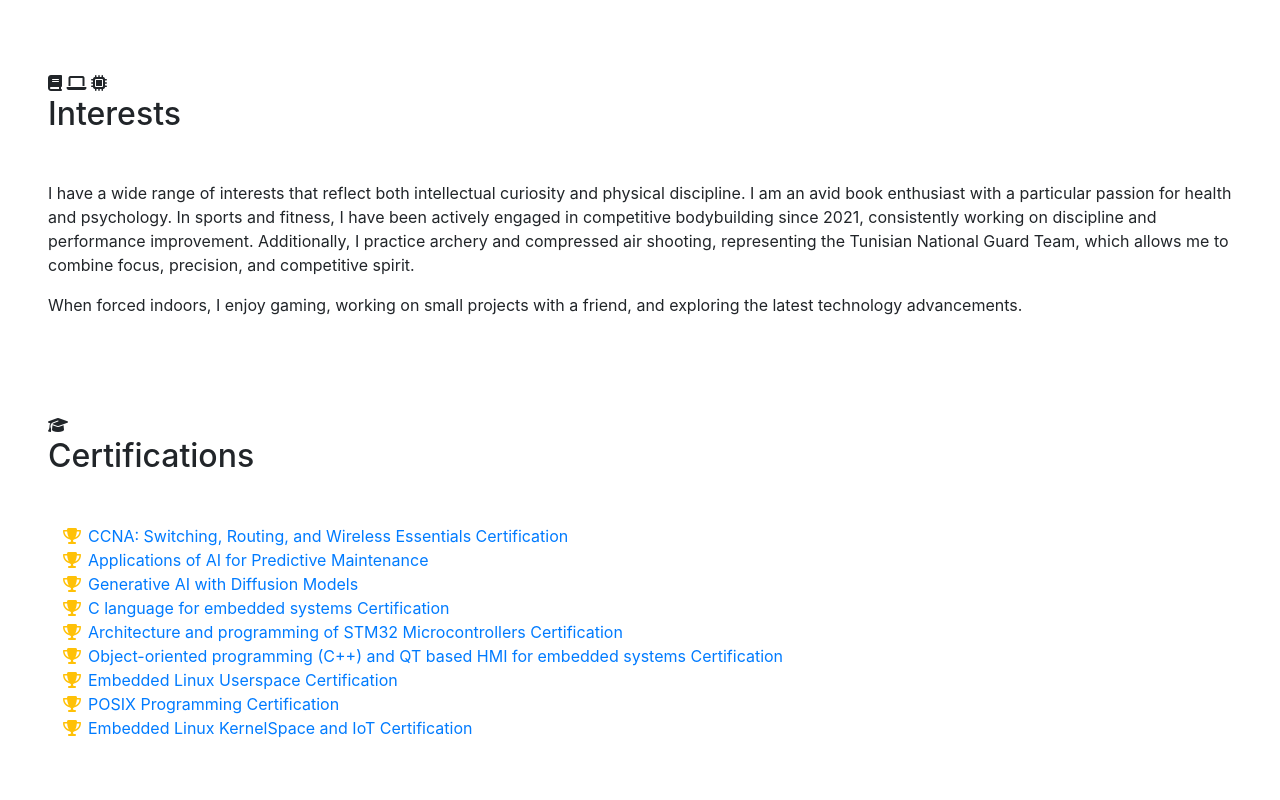
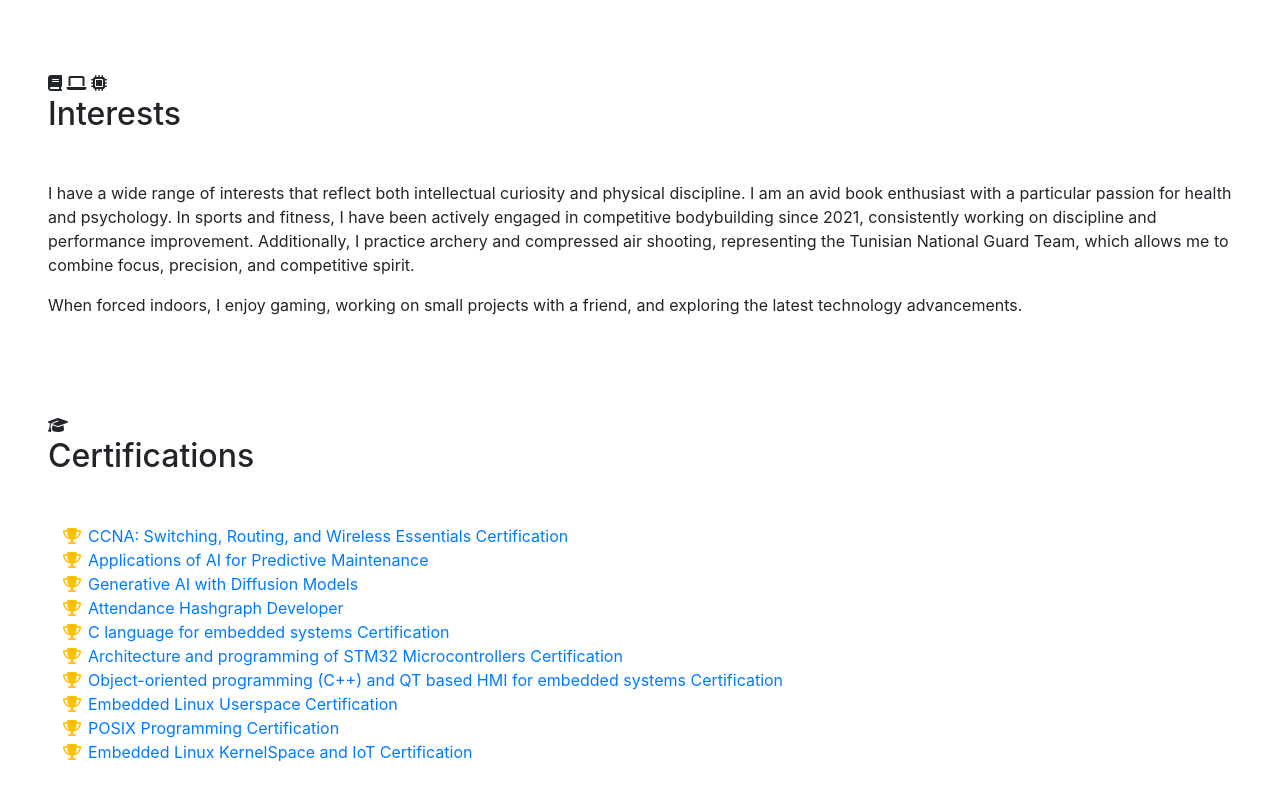
Before and after one commit to AladdinJamli81/Aladdin-JAMLI-Portfolio, a website with bundled scripts: page index.html in a window 1280 px wide. Shown: the part 3785-4585 px from the top of the page. Built offline with nearby package versions, Linux system fonts and the light colour scheme; a web font is replaced by a local one.

Commit message:
Certification Update
Added Hashgraph certificate.

```diff
--- a/index.html
+++ b/index.html
@@ -356,6 +356,10 @@
             </li>
             <li>
               <i class="fa-li fa fa-trophy text-warning"></i>
+              <a href="img/Attendance Hashgraph Developer.pdf" target="_blank">Attendance Hashgraph Developer</a>
+            </li>
+            <li>
+              <i class="fa-li fa fa-trophy text-warning"></i>
               <a href="img/C language for embedded systems Certification.pdf" target="_blank">C language for embedded systems Certification</a>
             </li>
             <li>
```
Also changed, not shown: 2 other files.
